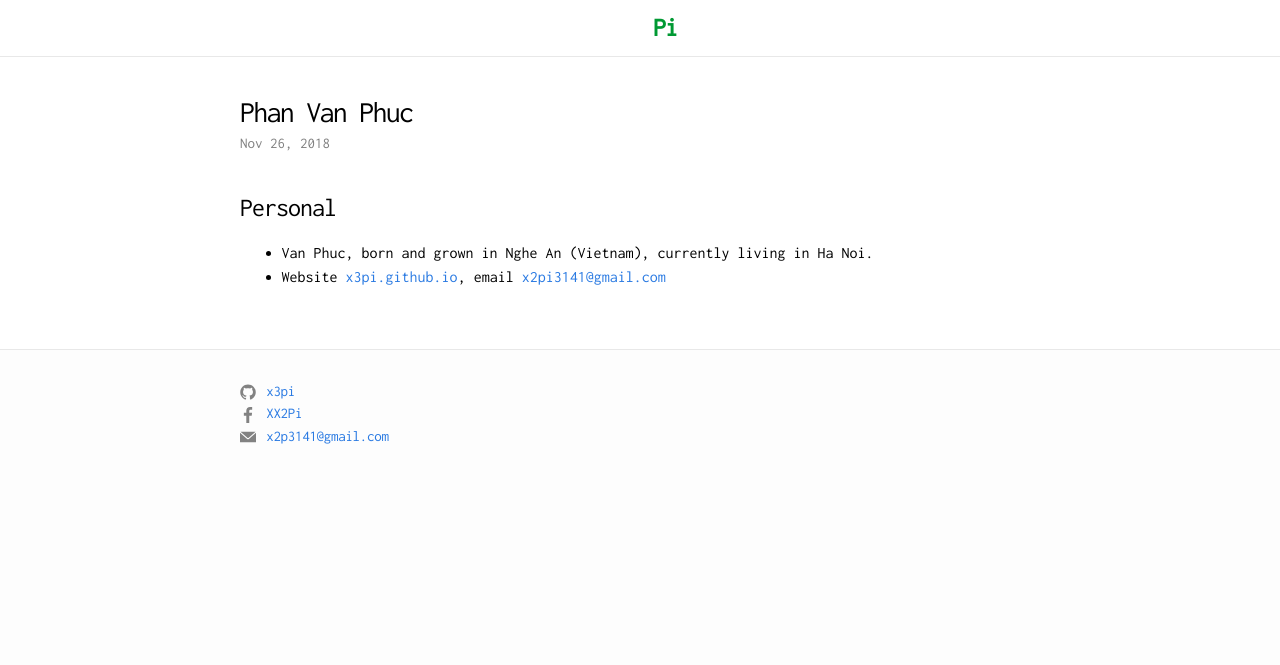
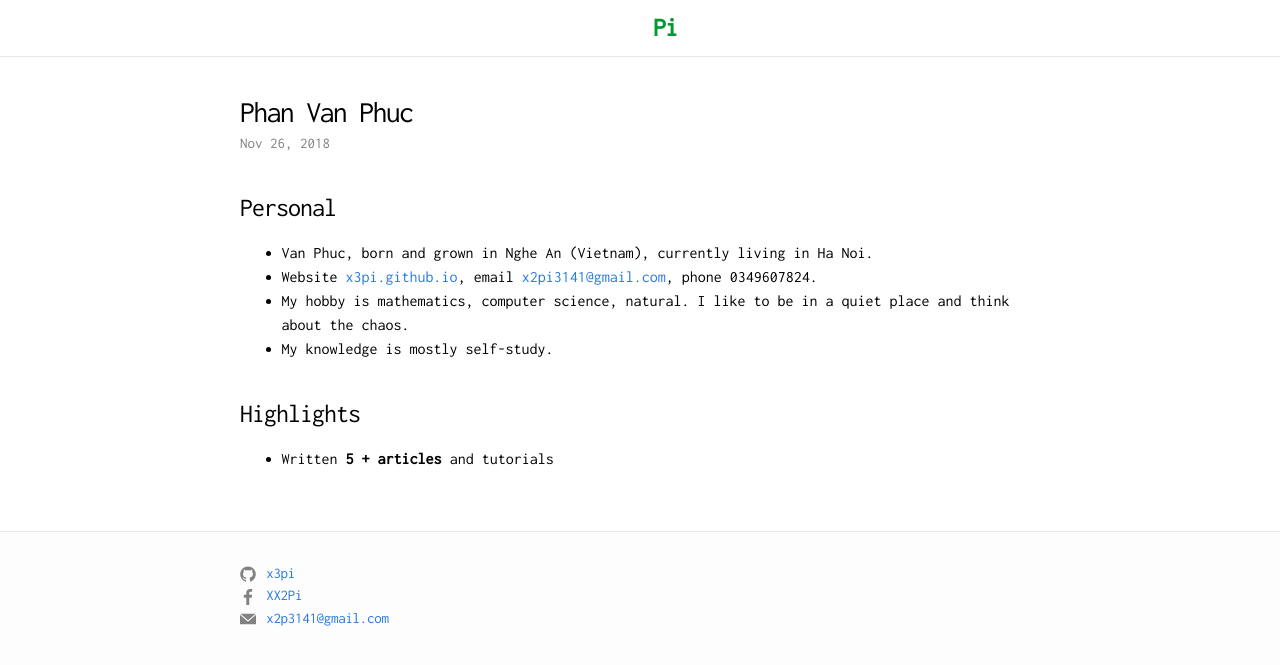
Before and after one commit to x3pi/x3pi.github.io, a Jekyll site: the page built from _posts/2018-11-26-phan-van-phuc.md, in a window 1280 px wide. Shown: the top 665 px of the page. Built offline with Jekyll 4.4.1, drawn with Linux system fonts in a browser that asks for light colours; nearby versions of some CDN libraries; comment, search, counter and statistics services are not loaded.

Commit message:
Update from Forestry.io - Updated phan-van-phuc.md

```diff
--- a/_posts/2018-11-26-phan-van-phuc.md
+++ b/_posts/2018-11-26-phan-van-phuc.md
@@ -8,4 +8,10 @@ tags: []
 ### Personal
 
 * Van Phuc, born and grown in Nghe An (Vietnam), currently living in Ha Noi.
-* Website [x3pi.github.io](x3pi.github.io "x3pi.github.io"), email [x2pi3141@gmail.com](mailto://x2pi3141@gmail.com "x2pi3141@gmail.com")
+* Website [x3pi.github.io](x3pi.github.io "x3pi.github.io"), email [x2pi3141@gmail.com](mailto://x2pi3141@gmail.com "x2pi3141@gmail.com"), phone 0349607824.
+* My hobby is mathematics, computer science, natural. I like to be in a quiet place and think about the chaos.
+* My knowledge is mostly self-study.
+
+### Highlights
+
+* Written **5 + articles** and tutorials
```
